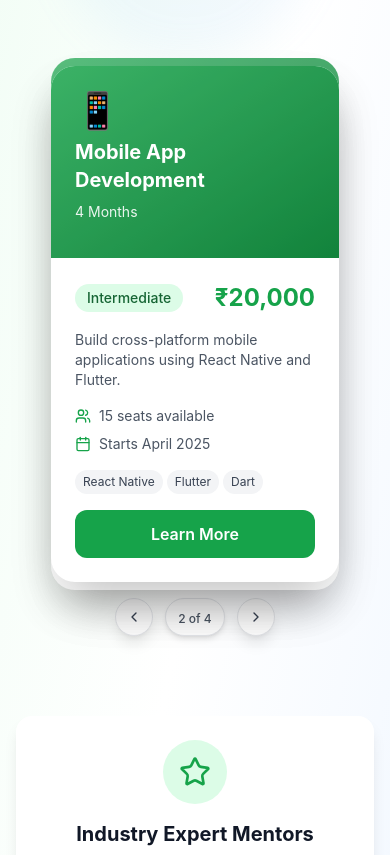
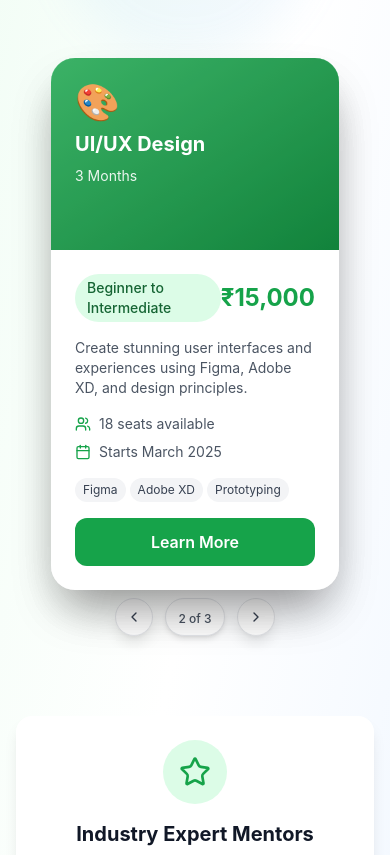
Before and after one commit to kushvardhan/jankiinfotech, a Next.js app: page /internship in a window 390 px wide. Shown: the part 1320-2175 px from the top of the page. Built offline with nearby package versions, Linux system fonts and the light colour scheme.

Commit message:
removed Mobile App Developement for now

```diff
--- a/src/components/InternshipProgramsSection.tsx
+++ b/src/components/InternshipProgramsSection.tsx
@@ -43,28 +43,6 @@ const internshipPrograms = [
   },
   {
     id: 2,
-    title: "Mobile App Development",
-    duration: "4 Months",
-    type: "Online",
-    description:
-      "Build cross-platform mobile applications using React Native and Flutter.",
-    skills: ["React Native", "Flutter", "Dart", "Firebase", "API Integration"],
-    level: "Intermediate",
-    seats: 15,
-    startDate: "April 2025",
-    fee: "₹20,000",
-    icon: "📱",
-    gradient: "from-green-500 to-teal-600",
-    popular: false,
-    features: [
-      "Real App Development",
-      "Play Store Publishing",
-      "UI/UX Design Training",
-      "Portfolio Building",
-    ],
-  },
-  {
-    id: 3,
     title: "UI/UX Design",
     duration: "3 Months",
     type: "Online",
@@ -93,7 +71,7 @@ const internshipPrograms = [
     ],
   },
   {
-    id: 4,
+    id: 3,
     title: "Digital Marketing",
     duration: "3 Months",
     type: "Hybrid",
```
